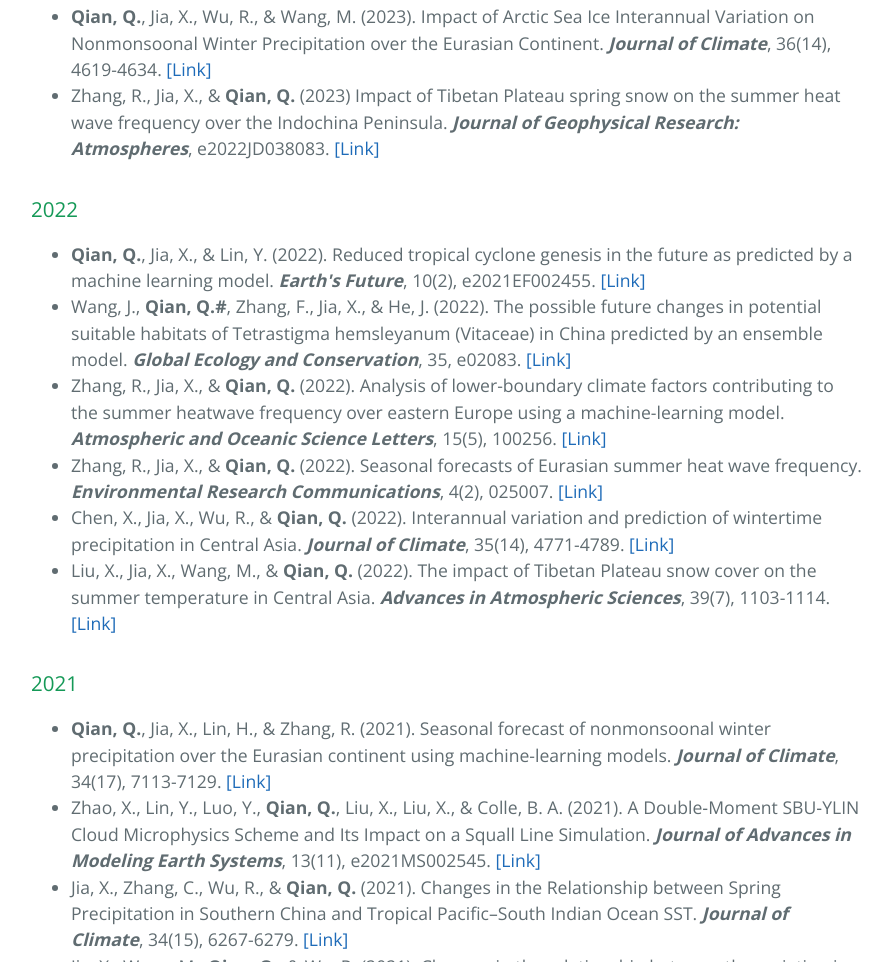
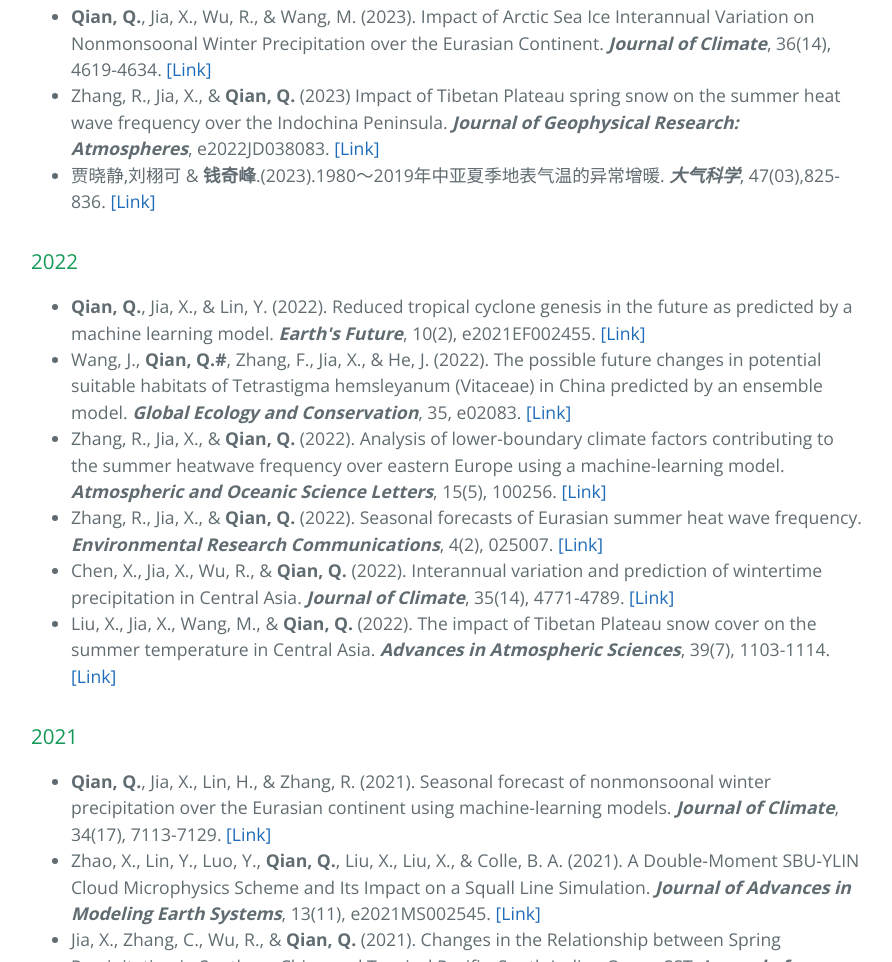
Before and after one commit to QQFRaphael/QQFRaphael.github.io, a website: page index.html in a window 1280 px wide. Shown: the part 1230-2192 px from the top of the page, without its empty margins (193-1085 px from the left). Drawn offline with nearby package versions, Linux system fonts and the light colour scheme.

Commit message:
Update index.html

```diff
--- a/index.html
+++ b/index.html
@@ -59,6 +59,7 @@
       <ul class="task-list">
       <li><b>Qian, Q.</b>, Jia, X., Wu, R., & Wang, M. (2023). Impact of Arctic Sea Ice Interannual Variation on Nonmonsoonal Winter Precipitation over the Eurasian Continent. <b><i>Journal of Climate</i></b>, 36(14), 4619-4634. <a href="https://journals.ametsoc.org/view/journals/clim/36/14/JCLI-D-22-0634.1.xml" target="_blank">[Link]</a></li>
       <li>Zhang, R., Jia, X., & <b>Qian, Q.</b> (2023) Impact of Tibetan Plateau spring snow on the summer heat wave frequency over the Indochina Peninsula. <b><i>Journal of Geophysical Research: Atmospheres</b></i>, e2022JD038083. <a href="https://agupubs.onlinelibrary.wiley.com/doi/abs/10.1029/2022JD038083" target="_blank">[Link]</a></li>
+      <li>贾晓静,刘栩可 & <b>钱奇峰</b>.(2023).1980～2019年中亚夏季地表气温的异常增暖. <b><i>大气科学</i></b>, 47(03),825-836. <a href="http://www.iapjournals.ac.cn/dqkx/cn/article/doi/10.3878/j.issn.1006-9895.2206.22054" target="_blank">[Link]</a></li>
       </ul>
 
       <h3>
```
